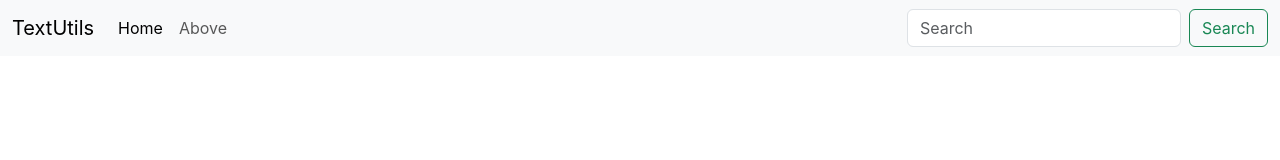
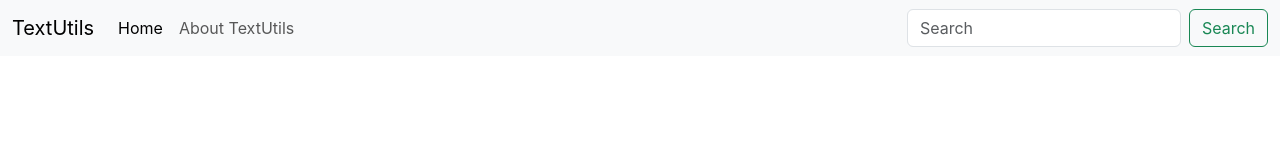
Before and after one commit to Syarif-Ys/textutils, a React (Create React App) app: page / in a window 1280 px wide. Shown: the top 160 px of the page. Built offline with nearby package versions, Linux system fonts and the light colour scheme.

Commit message:
video 6 complete

```diff
--- a/package.json
+++ b/package.json
@@ -4,6 +4,7 @@
   "private": true,
   "dependencies": {
     "cra-template": "1.2.0",
+    "prop-types": "^15.8.1",
     "react": "^19.0.0",
     "react-dom": "^19.0.0",
     "react-scripts": "5.0.1"
--- a/src/App.js
+++ b/src/App.js
@@ -1,31 +1,10 @@
-/* eslint-disable jsx-a11y/anchor-is-valid */
 import './App.css';
+import Navbar from './components/Navbar';
 
 function App() {
   return (
     <>
-      <nav className="navbar navbar-expand-lg bg-body-tertiary">
-  <div className="container-fluid">
-    <a className="navbar-brand" href="/">TextUtils</a>
-    <button className="navbar-toggler" type="button" data-bs-toggle="collapse" data-bs-target="#navbarSupportedContent" aria-controls="navbarSupportedContent" aria-expanded="false" aria-label="Toggle navigation">
-      <span className="navbar-toggler-icon"></span>
-    </button>
-    <div className="collapse navbar-collapse" id="navbarSupportedContent">
-      <ul className="navbar-nav me-auto mb-2 mb-lg-0">
-        <li className="nav-item">
-          <a className="nav-link active" aria-current="page" href="/">Home</a>
-        </li>
-        <li className="nav-item">
-          <a className="nav-link" href="/">Above</a>
-        </li>
-      </ul>
-      <form className="d-flex" role="search">
-        <input className="form-control me-2" type="search" placeholder="Search" aria-label="Search"/>
-        <button className="btn btn-outline-success" type="submit">Search</button>
-      </form>
-    </div>
-  </div>
-</nav>
+      <Navbar title="TextUtils" aboutText="About TextUtils" />
     </>
   );
 }
--- /dev/null
+++ b/src/components/Navbar.js
@@ -0,0 +1,39 @@
+import React from 'react'
+import PropTypes from 'prop-types'
+
+export default function Navbar(props) {
+  return (
+    <nav className="navbar navbar-expand-lg bg-body-tertiary">
+    <div className="container-fluid">
+        <a className="navbar-brand" href="/">{props.title}</a>
+        <button className="navbar-toggler" type="button" data-bs-toggle="collapse" data-bs-target="#navbarSupportedContent" aria-controls="navbarSupportedContent" aria-expanded="false" aria-label="Toggle navigation">
+        <span className="navbar-toggler-icon"></span>
+        </button>
+        <div className="collapse navbar-collapse" id="navbarSupportedContent">
+        <ul className="navbar-nav me-auto mb-2 mb-lg-0">
+            <li className="nav-item">
+            <a className="nav-link active" aria-current="page" href="/">Home</a>
+            </li>
+            <li className="nav-item">
+            <a className="nav-link" href="/">{props.aboutText}</a>
+            </li>
+        </ul>
+        <form className="d-flex" role="search">
+            <input className="form-control me-2" type="search" placeholder="Search" aria-label="Search"/>
+            <button className="btn btn-outline-success" type="submit">Search</button>
+        </form>
+        </div>
+    </div>
+    </nav>
+  )
+}
+
+Navbar.propTypes = {
+    title: PropTypes.string.isRequired,
+    aboutText: PropTypes.string.isRequired
+}
+
+Navbar.defaultProps = {
+    title: 'Set title here',
+    aboutText: 'About text here'
+};
```
Also changed, not shown: 1 other file (tests, documents, lock files or other folders).
